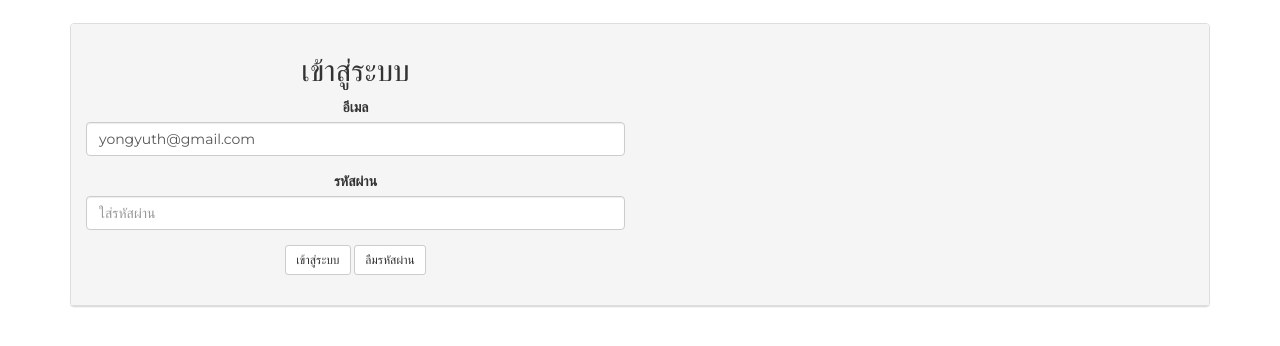
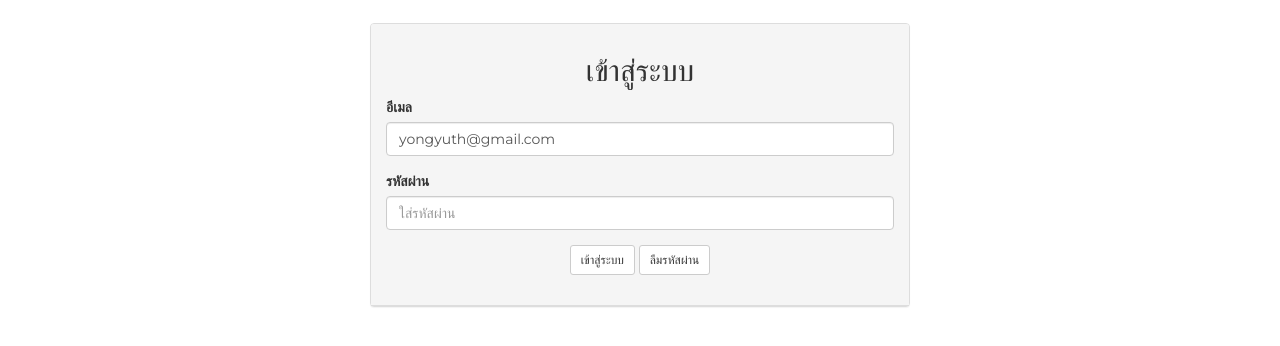
Before and after one commit to yongyuthGithub/samnartrun, a CodeIgniter app: page /samnartrun/home/index in a window 1280 px wide. Shown: the part 57-403 px from the top of the page. Run offline with CodeIgniter, Linux system fonts and the light colour scheme.

Commit message:
Create Project

```diff
--- a/application/views/master/index.php
+++ b/application/views/master/index.php
@@ -9,24 +9,24 @@
             body,h1,h2,h3,h4,h5,h6,.w3-wide {font-family: "Montserrat", sans-serif;}
         </style>
     <body >
-        <div align="center">
-            <div class="col-12">
+        <div align="center" style="position: relative;">
+            <div class="col-xs-12 col-sm-8 col-md-6" style="position: absolute;margin: auto;left: 0px;right: 0px;">
                 <div class="panel panel-default">
                     <div class="panel-heading">
                         <div class="row">
-                            <div class="col-xs-6 ">
+                            <div class="col-xs-12 ">
 
                                 <title>เข้าสู่ระบบ</title>
 
                                 <center><h2>เข้าสู่ระบบ</h2></center>
-                                <div class="col align-self-center">
+                                <div class="">
                                     <form action="home.php" enctype="multipart/form-data">
-                                        <div class="form-group">
+                                        <div class="form-group text-left">
                                             <label for="exampleInputEmail1">อีเมล</label>
                                             <input type="email" class="form-control" id="email" placeholder="ใส่อีเมล" value="<?php echo $txtemail; ?>">
 
                                         </div>
-                                        <div class="form-group">
+                                        <div class="form-group text-left">
                                             <label for="exampleInputPassword1">รหัสผ่าน</label>
                                             <input type="password" class="form-control" id="pword" placeholder="ใส่รหัสผ่าน">
                                         </div>
@@ -42,7 +42,6 @@
                                                 <div class="modal-dialog modal-sm">
                                                     <div class="modal-content">
                                                         <div class="modal-header">
-
                                                             <h4 class="modal-title">กรุณาใส่อีเมล</h4>
                                                         </div>
                                                         <div class="modal-body">
--- a/assets/css/master/_site.css
+++ b/assets/css/master/_site.css
@@ -1,3 +1,5 @@
 .breadcrumb{
     background-color: transparent;
+    margin: 0px;
+    padding-top: 0px;
 }
```
Also changed, not shown: application/views/master/Car/car_edit.php (deleted, +0 -41 lines), application/views/master/Car/car_main.php (deleted, +0 -55 lines). Lines whose indentation alone changed are shown as unchanged.
